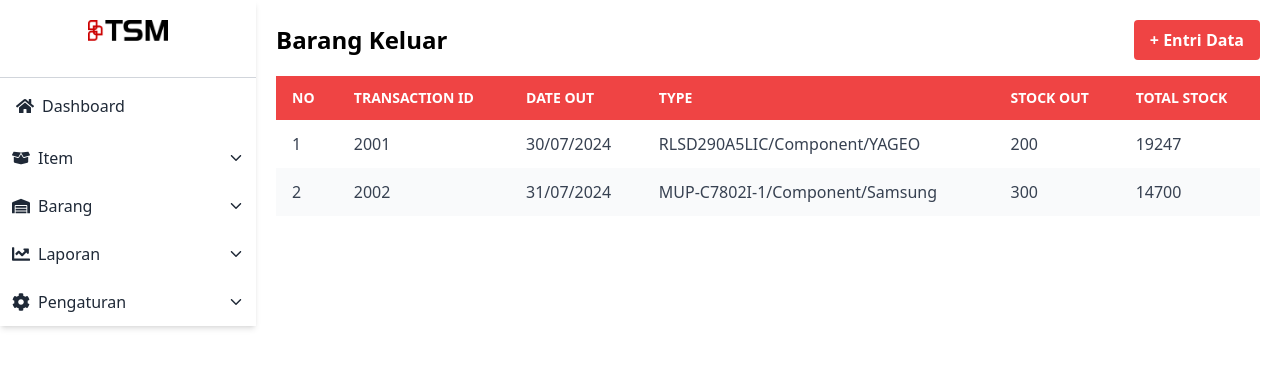
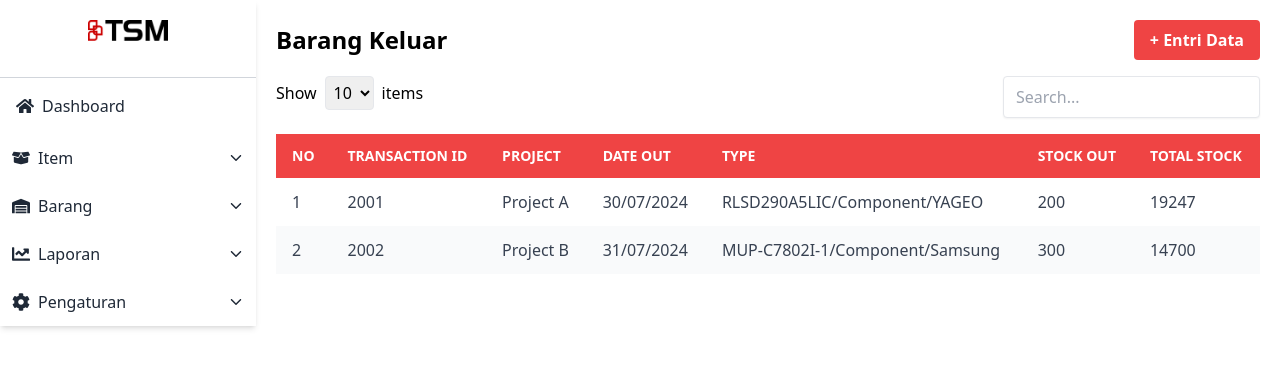
Before and after one commit to wilmarch/TSM, a React (Create React App) app: page /barang-keluar in a window 1280 px wide. Shown: the top 368 px of the page. Built offline with nearby package versions, Linux system fonts and the light colour scheme.

Commit message:
Tambahkan fitur pencarian dan kolom proyek di halaman Barang Keluar

```diff
--- a/src/Pages/Barang/BarangKeluar.js
+++ b/src/Pages/Barang/BarangKeluar.js
@@ -1,19 +1,30 @@
-import React from 'react';
+import React, { useState } from 'react';
 import { useNavigate } from 'react-router-dom';
 
 const barangKeluarData = [
-  { id: 1, transactionId: "2001", dateOut: "30/07/2024", type: "RLSD290A5LIC/Component/YAGEO", stockOut: 200, totalStock: 19247 },
-  { id: 2, transactionId: "2002", dateOut: "31/07/2024", type: "MUP-C7802I-1/Component/Samsung", stockOut: 300, totalStock: 14700 },
-  // Data dummy bisa tambah sendiri
+  { id: 1, transactionId: "2001", project: "Project A", dateOut: "30/07/2024", type: "RLSD290A5LIC/Component/YAGEO", stockOut: 200, totalStock: 19247 },
+  { id: 2, transactionId: "2002", project: "Project B", dateOut: "31/07/2024", type: "MUP-C7802I-1/Component/Samsung", stockOut: 300, totalStock: 14700},
+  // Additional dummy data can be added here
 ];
 
 const BarangKeluar = () => {
   const navigate = useNavigate();
+  const [itemsToShow, setItemsToShow] = useState(10);
+  const [filter, setFilter] = useState("");
 
-  // Fungsi buat navigasi ke halaman Entri Data buat barang keluar
   const handleAddEntry = () => {
     navigate('/entri-barang-keluar');
   };
+
+  const handleSearchChange = (e) => {
+    setFilter(e.target.value);
+  };
+
+  const filteredData = barangKeluarData.filter(item =>
+    item.transactionId.toLowerCase().includes(filter.toLowerCase()) ||
+    item.type.toLowerCase().includes(filter.toLowerCase()) ||
+    item.project.toLowerCase().includes(filter.toLowerCase())
+  );
 
   return (
     <div className="p-5">
@@ -23,12 +34,35 @@ const BarangKeluar = () => {
           + Entri Data
         </button>
       </div>
+      <div className="flex justify-between mb-4">
+        <div>
+          <label htmlFor="itemsToShow">Show</label>
+          <select
+            id="itemsToShow"
+            value={itemsToShow}
+            onChange={(e) => setItemsToShow(e.target.value)}
+            className="mx-2 p-1 border rounded">
+            <option value="10">10</option>
+            <option value="20">20</option>
+            <option value="50">50</option>
+          </select>
+          items
+        </div>
+        <input
+          type="text"
+          placeholder="Search..."
+          value={filter}
+          onChange={handleSearchChange}
+          className="px-3 py-2 border rounded shadow-sm focus:outline-none"
+        />
+      </div>
       <div className="overflow-x-auto">
         <table className="min-w-full bg-white shadow-md rounded-lg">
           <thead className="bg-red-500 text-white">
             <tr>
               <th className="text-left py-3 px-4 uppercase font-semibold text-sm">No</th>
               <th className="text-left py-3 px-4 uppercase font-semibold text-sm">Transaction ID</th>
+              <th className="text-left py-3 px-4 uppercase font-semibold text-sm">Project</th>
               <th className="text-left py-3 px-4 uppercase font-semibold text-sm">Date Out</th>
               <th className="text-left py-3 px-4 uppercase font-semibold text-sm">Type</th>
               <th className="text-left py-3 px-4 uppercase font-semibold text-sm">Stock Out</th>
@@ -36,14 +70,16 @@ const BarangKeluar = () => {
             </tr>
           </thead>
           <tbody className="text-gray-700">
-            {barangKeluarData.map((item, index) => (
+            {filteredData.map((item, index) => (
               <tr key={item.id} className={`hover:bg-gray-100 ${index % 2 === 0 ? "bg-white" : "bg-gray-50"}`}>
                 <td className="text-left py-3 px-4">{index + 1}</td>
                 <td className="text-left py-3 px-4">{item.transactionId}</td>
+                <td className="text-left py-3 px-4">{item.project}</td>
                 <td className="text-left py-3 px-4">{item.dateOut}</td>
                 <td className="text-left py-3 px-4">{item.type}</td>
                 <td className="text-left py-3 px-4">{item.stockOut}</td>
                 <td className="text-left py-3 px-4">{item.totalStock}</td>
+
               </tr>
             ))}
           </tbody>
```
